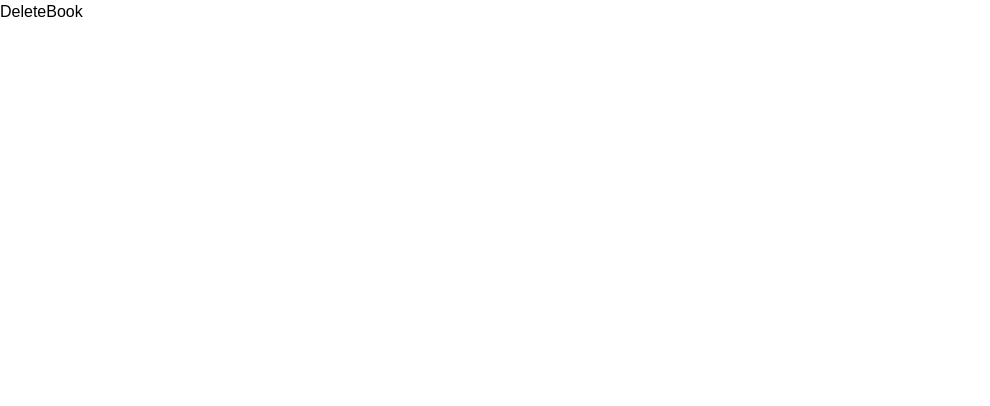
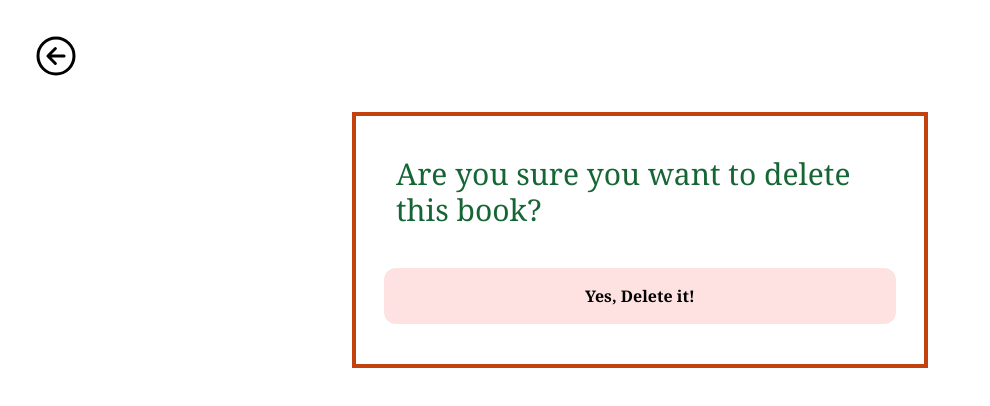
Before and after one commit to riya-rjha/Book-Store-Website, a React (Vite) app in the folder Frontend/: page /books/delete/1 in a window 1280 px wide. Shown: the top 406 px of the page, without its empty margins (0-990 px from the left). Built offline with nearby package versions, Linux system fonts and the light colour scheme.

Commit message:
DeleteBook component

```diff
--- a/Frontend/src/Pages/DeleteBook.jsx
+++ b/Frontend/src/Pages/DeleteBook.jsx
@@ -1,8 +1,48 @@
-import React from 'react'
+import React, { useState } from 'react'
+import axios from 'axios'
+import BackButton from '../Components/BackButton'
+import Spinner from '../Components/Spinner'
+import { useNavigate, useParams } from 'react-router-dom'
 
 const DeleteBook = () => {
+
+  const [isLoading, setIsLoading] = useState(false);
+  const { id } = useParams();
+  const navigate = useNavigate();
+
+  const handleDelete = () => {
+    setIsLoading(true);
+    axios
+      .delete(`http://localhost:9999/books/${id}`)
+      .then(() => {
+        setIsLoading(false);
+        navigate('/');
+      })
+      .catch((err) => {
+        console.log('Error message : ', err.message);
+        setIsLoading(false);
+      })
+  }
+
   return (
-    <div>DeleteBook</div>
+    <div>
+      <BackButton />
+      {isLoading ?
+        (
+          <Spinner/>
+        ):
+          (
+          <div className="w-[45%] border-orange-700 border-4 flex items-center justify-center m-auto flex-col p-25">
+                <h2 className="text-3xl text-green-800 font-serif p-10">
+                  Are you sure you want to delete this book?
+                </h2>
+                <button className=" text-1xl-white bg-red-100 outline-none border-0 p-4 mb-10 font-serif font-bold rounded-xl w-[90%]" onClick={handleDelete}>
+                  Yes, Delete it!
+                </button>
+              </div>
+          )
+      }
+    </div>
   )
 }
 
```
